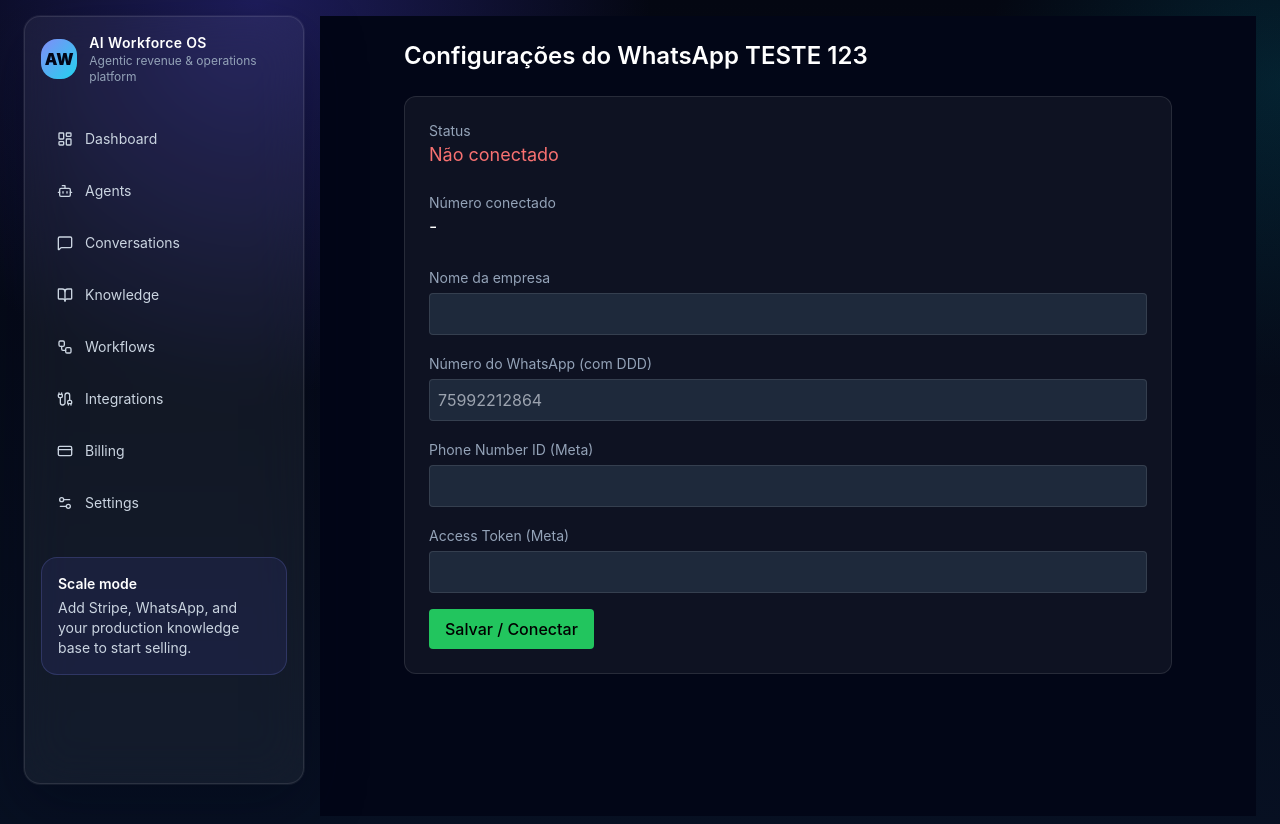
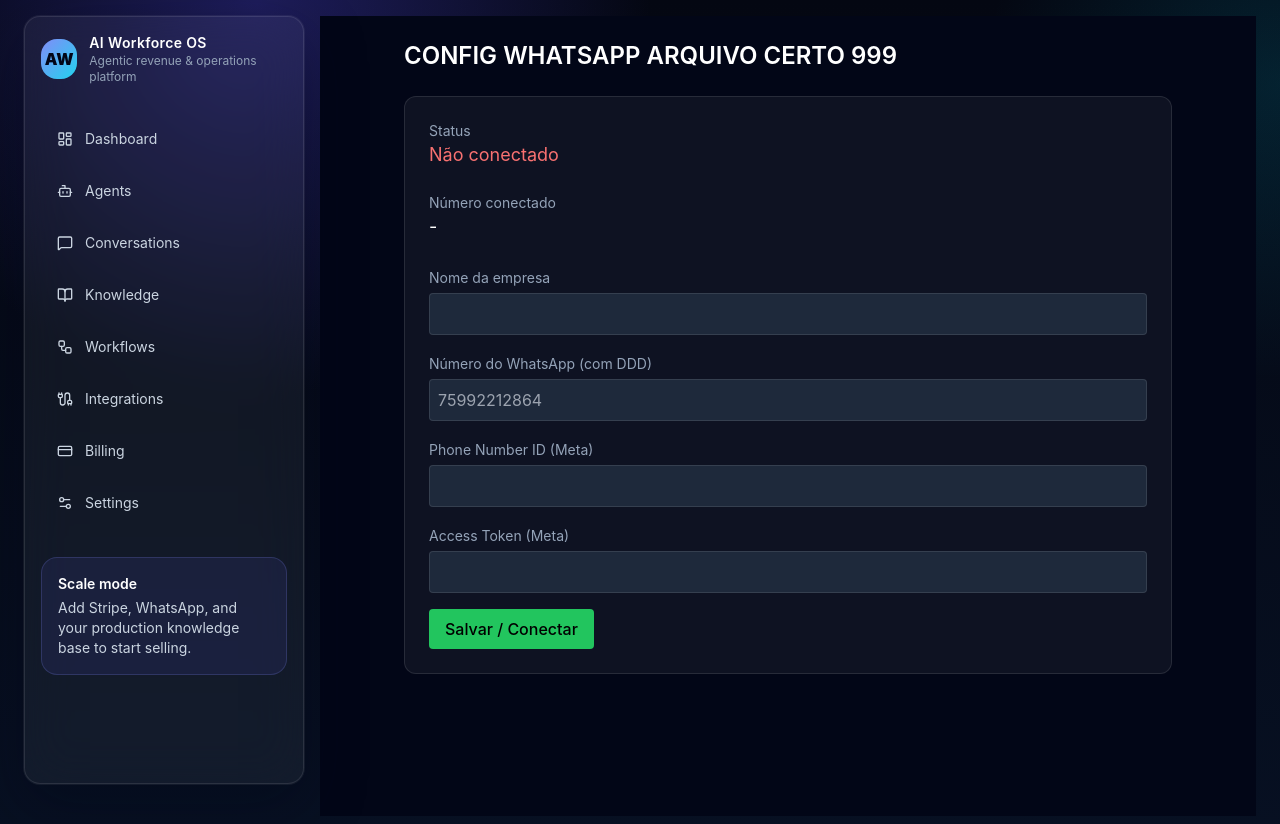
Before and after one commit to sensornsnug-hub/ai-operator-os, a Next.js app: page /dashboard/settings/whatsapp in a window 1280 px wide. Shown: the top 824 px of the page. Built offline with nearby package versions, Linux system fonts and the light colour scheme; no server answers; the database is empty.

Commit message:
Update WhatsApp settings page title

```diff
--- a/app/dashboard/settings/whatsapp/page.tsx
+++ b/app/dashboard/settings/whatsapp/page.tsx
@@ -14,8 +14,8 @@ export default async function WhatsAppSettingsPage() {
   return (
     <main className="min-h-screen bg-slate-950 p-6 text-white">
       <div className="mx-auto max-w-3xl">
-       <h1 className="mb-6 text-2xl font-semibold">
-  Configurações do WhatsApp TESTE 123
+       <h1 className="text-2xl font-semibold mb-6">
+  CONFIG WHATSAPP ARQUIVO CERTO 999
 </h1>
 
         <div className="space-y-6 rounded-xl border border-white/10 bg-white/5 p-6">
```
